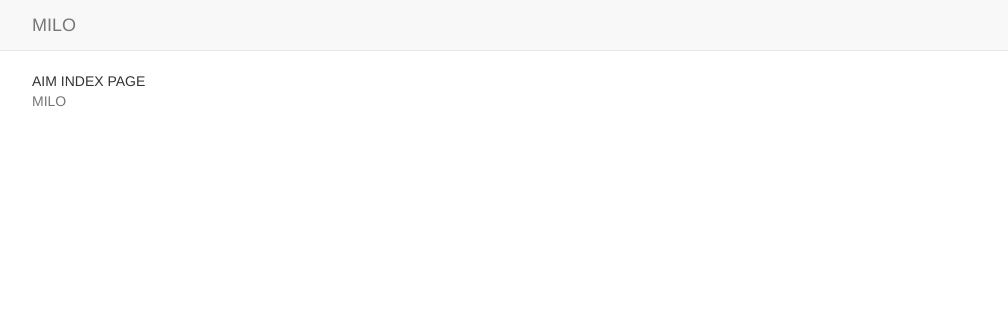
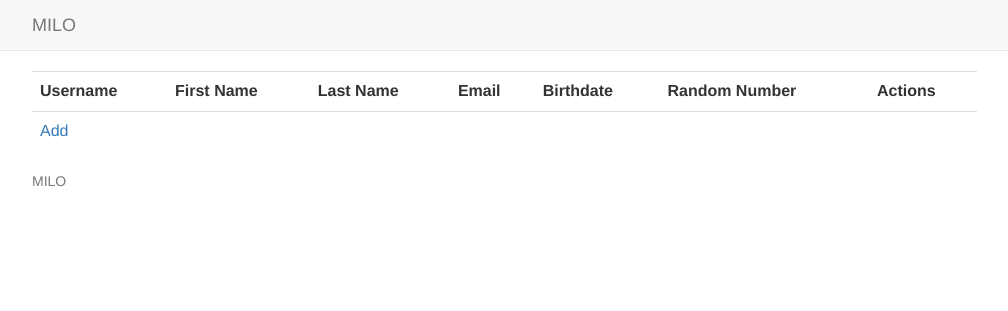
Before and after one commit to KMD/milo, a Django app: page / in a window 1280 px wide. Shown: the top 311 px of the page, without its empty margins (38-1046 px from the left). Run offline with Django 3.2, Linux system fonts and the light colour scheme; some libraries are stand-ins or nearby versions.

Commit message:
add generic views

```diff
--- a/usermanage/models.py
+++ b/usermanage/models.py
@@ -5,7 +5,7 @@ from django.contrib.auth.models import AbstractUser, models
 
 class MyUser(AbstractUser):
     birthday = models.DateField(null=True)
-    randomNumber = models.IntegerField(default=random.randint(0, 100))
+    random_number = models.IntegerField(default=random.randint(0, 100))
 
     def get_absolute_url(self):
         return u'/user/%d' % self.id
--- a/usermanage/templates/usermanage/index.html
+++ b/usermanage/templates/usermanage/index.html
@@ -4,7 +4,43 @@
     <div class="container">
         <div class="row">
             <div class="col-md-10">
-                AIM INDEX PAGE
+                <table class="table">
+                    <tr>
+                        <th>Username</th>
+                        <th>First Name</th>
+                        <th>Last Name</th>
+                        <th>Email</th>
+                        <th>Birthdate</th>
+                        <th>Random Number</th>
+                        <th>Actions</th>
+                    </tr>
+                    {% for user in users %}
+                        <tr>
+                            <td>{{ user.username }}</td>
+                            <td>{{ user.first_name }}</td>
+                            <td>{{ user.last_name }}</td>
+                            <td>{{ user.email }}</td>
+                            <td>{{ user.birthday }}</td>
+                            <td>{{ user.random_number }}</td>
+                            <td>
+                                <a href="{% url 'show_user' user.id %}">Show </a>
+                                <a href="{% url 'update_user' user.id %}">Edit </a>
+                                <a href="{% url 'delete_user' user.id %}">Delete </a>
+                            </td>
+                        </tr>
+                    {% endfor %}
+                    <tr>
+                        <td>
+                            <a href="{% url 'add_user' %}">Add </a>
+                        </td>
+                        <td></td>
+                        <td></td>
+                        <td></td>
+                        <td></td>
+                        <td></td>
+                        <td></td>
+                    </tr>
+                </table>
             </div>
         </div>
     </div>
--- a/usermanage/urls.py
+++ b/usermanage/urls.py
@@ -5,5 +5,7 @@ from . import views
 urlpatterns = [
     url(r'^$', views.index, name='index'),
     url(r'user/(?P<id>(\d)+)/$',views.show_user, name='show_user'),
-    url(r'user/add/$', views.MyUserCreate.as_view(), name="add_user")
+    url(r'user_delete/(?P<pk>(\d)+)/$',views.MyUserDelete.as_view(), name='delete_user'),
+    url(r'user_update/(?P<pk>(\d)+)/$',views.MyUserUpdate.as_view(), name='update_user'),
+    url(r'user_add/$', views.MyUserCreate.as_view(), name="add_user")
 ]
--- a/usermanage/views.py
+++ b/usermanage/views.py
@@ -1,16 +1,32 @@
 from django.shortcuts import render
-from django.views.generic.edit import CreateView
+from django.views.generic.edit import CreateView, DeleteView, UpdateView
 
 from usermanage.models import MyUser
 
 
 def index(request):
-    return render(request, "usermanage/index.html", {})
+    users = MyUser.objects.all()
+    context = {'users': users}
+    return render(request, "usermanage/index.html", context)
+
 
 def show_user(request, id):
-    return render(request, "usermanage/index.html", {})
+    my_user = MyUser.objects.get(id=id)
+    context = {'user': my_user}
+    return render(request, "usermanage/user.html", context)
 
 
 class MyUserCreate(CreateView):
     model = MyUser
-    fields = ['username','first_name', 'last_name', 'email', 'birthday']
+    fields = ['username', 'first_name', 'last_name', 'email', 'birthday']
+
+
+class MyUserDelete(DeleteView):
+    model = MyUser
+    success_url = '/'
+
+
+class MyUserUpdate(UpdateView):
+    model = MyUser
+    fields = ['username', 'first_name', 'last_name', 'email', 'birthday']
+    template_name_suffix = '_update_form'
```
Also changed, not shown: usermanage/templates/usermanage/myuser_confirm_delete.html (added, +15 -0 lines), usermanage/templates/usermanage/myuser_update_form.html (added, +14 -0 lines), usermanage/templates/usermanage/user.html (+17 -1 lines), usermanage/migrations/0004_auto_20171115_1947.py (added).
